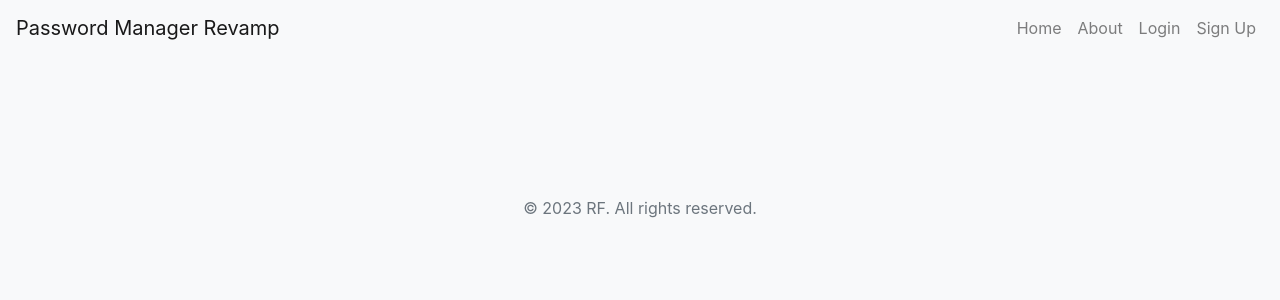
After one commit to rodolfofrainer/passwordVaultRevamp, a Django app: template vaultApp/templates/base.html in a window 1280 px wide. The commit adds this page. Shown: the top 300 px of the page. Run offline with Django 4.2, Linux system fonts and the light colour scheme; the template is opened without the code that fills it, so the values that code supplies are empty; some libraries are stand-ins or nearby versions.

Commit message:
create base html for project

```diff
--- /dev/null
+++ b/vaultApp/templates/base.html
@@ -0,0 +1,66 @@
+<!DOCTYPE html>
+<html>
+  <head>
+    {% load static %}
+    <title>{% block title %}{% endblock %}</title>
+    <link rel="stylesheet" href="https://stackpath.bootstrapcdn.com/bootstrap/4.5.0/css/bootstrap.min.css">
+    <link rel="stylesheet" href="{% static 'css/style.css' %}" />
+    {% block extra_css %}{% endblock %}
+  </head>
+  <body>
+    <!-- Navbar always visible -->
+    <nav class="navbar navbar-expand-lg navbar-light bg-light">
+      <a class="navbar-brand" href="/">Password Manager Revamp</a>
+      <button class="navbar-toggler" type="button" data-toggle="collapse" data-target="#navbarNav"
+        aria-controls="navbarNav" aria-expanded="false" aria-label="Toggle navigation">
+        <span class="navbar-toggler-icon"></span>
+      </button>
+      <div class="collapse navbar-collapse" id="navbarNav">
+        <ul class="navbar-nav ml-auto">
+          <li class="nav-item">
+            <a class="nav-link" href="/">Home</a>
+          </li>
+          <li class="nav-item">
+            <a class="nav-link" href="/about">About</a>
+          </li>
+          {% if user.is_authenticated %}
+            <li class="nav-item">
+              <a class="nav-link" href="/dashboard">Dashboard</a>
+            </li>
+            <li class="nav-item">
+              <a class="nav-link" href="/logout">Logout</a>
+            </li>
+          {% else %}
+            <li class="nav-item">
+              <a class="nav-link" href="/login">Login</a>
+            </li>
+            <li class="nav-item">
+              <a class="nav-link" href="/signup">Sign Up</a>
+            </li>
+          {% endif %}
+        </ul>
+      </div>
+    </nav>
+
+    {% if user.is_authenticated %}
+      <!-- Sidebar visible for authenticated user -->
+      <aside class="sidebar">
+        <!-- Sidebar content here -->
+      </aside>
+    {% endif %}
+
+    <main class="container mt-4">
+      {% block content %}
+      {% endblock %}
+    </main>
+
+    <!-- Footer always visible -->
+    <footer class="footer mt-auto py-3 bg-light">
+      <div class="container text-center">
+        <span class="text-muted">&copy; 2023 RF. All rights reserved.</span>
+      </div>
+    </footer>
+
+    <script src="{% static 'js/script.js' %}"></script>
+  </body>
+</html>
--- a/vaultApp/urls.py
+++ b/vaultApp/urls.py
@@ -4,4 +4,5 @@ from . import views
 
 urlpatterns = [
     path("", views.my_view, name="index"),
+    path("login/", views.login_view, name="login"),
 ]
--- a/vaultApp/views.py
+++ b/vaultApp/views.py
@@ -3,3 +3,7 @@ from django.shortcuts import render
 
 def my_view(request):
     return render(request, 'vaultApp/index.html')
+
+
+def login_view(request):
+    return render(request, 'vaultApp/login.html')
```
Also changed, not shown: passwordVaultRevamp/settings.py (+20 -0 lines), vaultApp/templates/vaultApp/index.html (+5 -16 lines), vaultApp/templates/vaultApp/login.html (added, +12 -0 lines), db.sqlite3, static/js/script.js (added).
